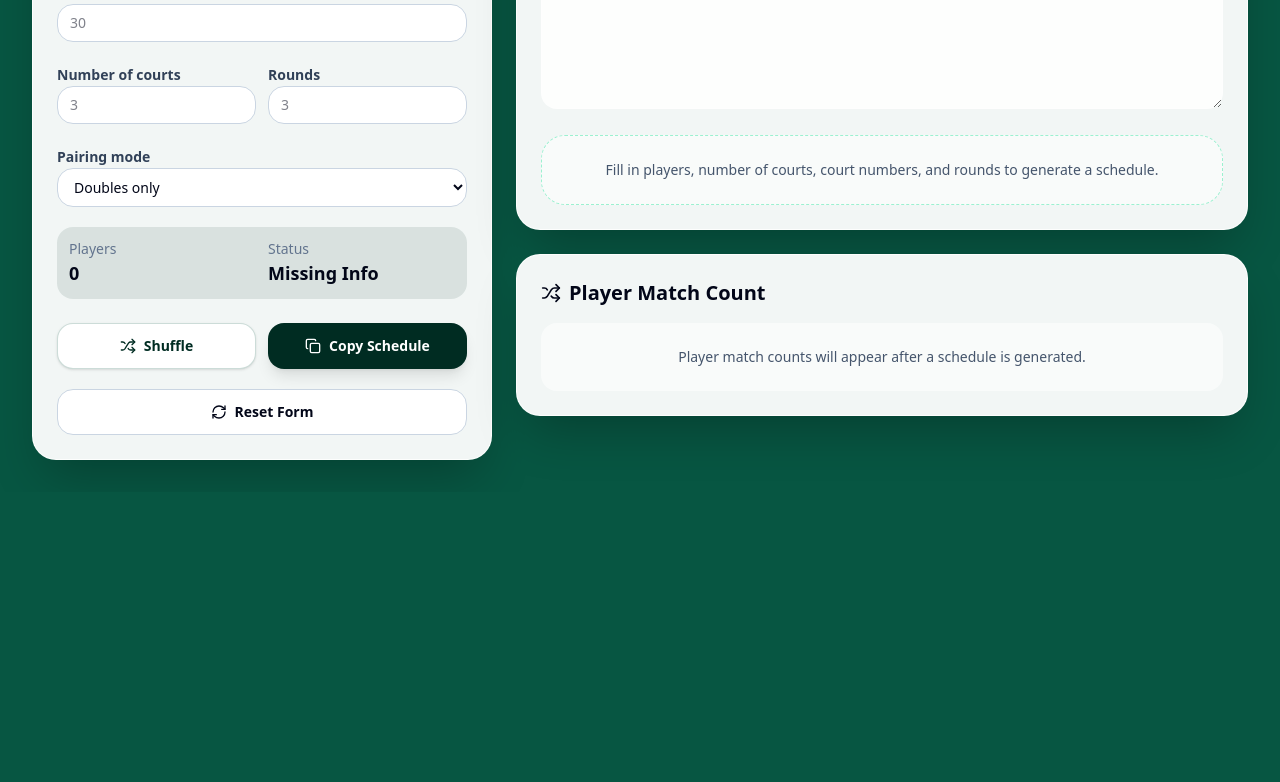
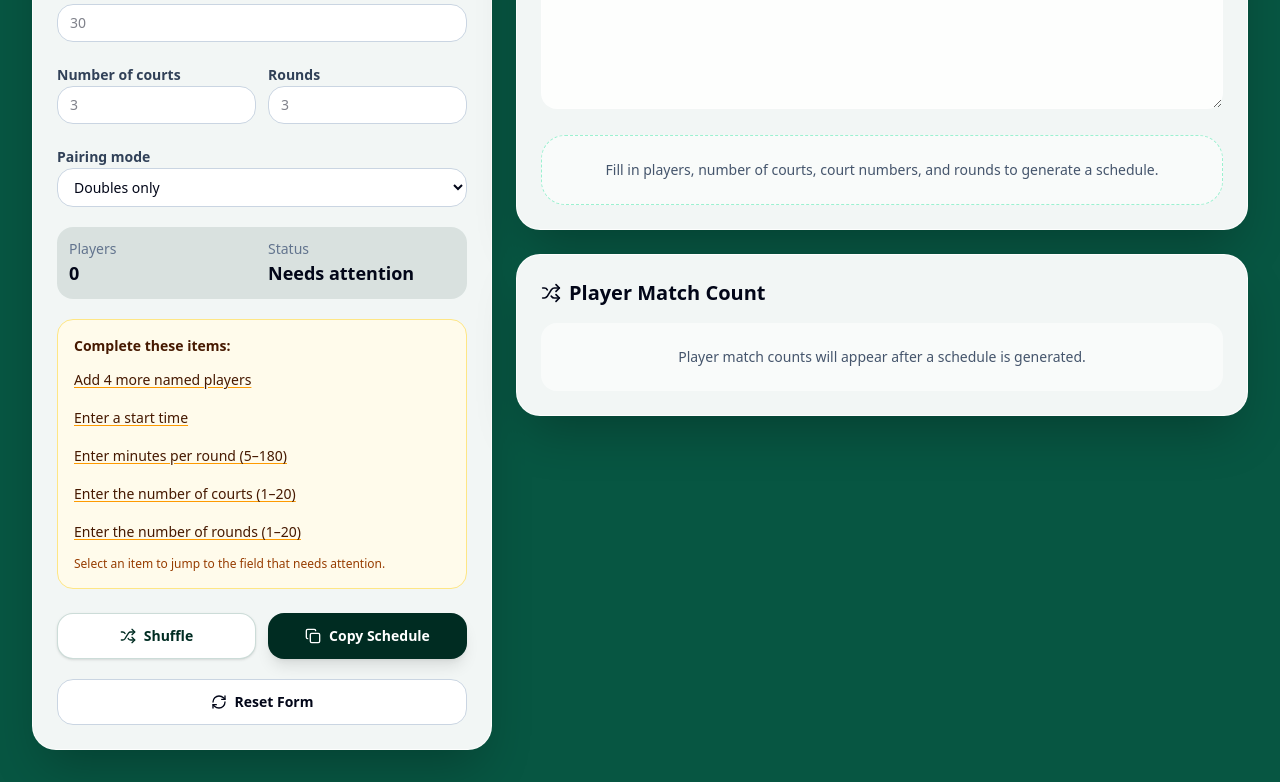
Before and after one commit to tjtroncoso/polo-mighty-ducks-round-robin, a React (Vite) app: page / in a window 1280 px wide. Shown: the part 806-1588 px from the top of the page. Before the commit the page ends 1298 px from the top, so only its background shows below. Built offline with nearby package versions, Linux system fonts and the light colour scheme.

Commit message:
Show a clickable checklist for incomplete setup

```diff
--- a/src/App.jsx
+++ b/src/App.jsx
@@ -3,6 +3,7 @@ import React, { useMemo, useRef, useState } from "react";
 import { Copy, Plus, RefreshCw, Shuffle, Trash2, Users } from "lucide-react";
 import { createSnapshot } from "./events.mjs";
 import { eventApi } from "./event-api.mjs";
+import { getSetupIssues } from "./setup-status.mjs";
 
 const createBlankPlayer = () => ({
   id:
@@ -211,7 +212,19 @@ export default function TennisRoundRobinGenerator() {
   const maleCount = playersData.filter((player) => player.gender === "male").length;
   const femaleCount = playersData.filter((player) => player.gender === "female").length;
   const mixedReady = !isMixedMode || (maleCount >= 2 && femaleCount >= 2);
-  const scheduleReady = playerCount > 0 && courtCount > 0 && parseOptionalPositiveInteger(rounds, 0, 0, 20) > 0 && mixedReady && generated.errors.length === 0;
+  const setupIssues = getSetupIssues({ playerRows, startTime, matchFormat, minutesPerRound, gamesToWin, courts, rounds, mode });
+  const hasPlayableMatch = generated.schedule.some((round) => round.matches.length > 0);
+  if (setupIssues.length === 0 && generated.errors.length === 0 && !hasPlayableMatch) {
+    setupIssues.push({ targetId: "players-section", label: "No playable match—check arrival times and locked pairs" });
+  }
+  const scheduleReady = setupIssues.length === 0 && generated.errors.length === 0 && mixedReady && hasPlayableMatch;
+
+  function focusSetupField(targetId) {
+    const target = document.getElementById(targetId);
+    if (!target) return;
+    target.scrollIntoView({ behavior: "smooth", block: "center" });
+    window.setTimeout(() => target.focus({ preventScroll: true }), 350);
+  }
 
   return (
     <div className="tennis-app relative min-h-screen overflow-hidden p-4 text-slate-950 md:p-8">
@@ -233,10 +246,11 @@ export default function TennisRoundRobinGenerator() {
             </div>
 
             <div className="space-y-5">
-              <div className="space-y-3">
+              <div id="players-section" className="space-y-3" tabIndex={-1}>
                 <div className="flex items-center justify-between gap-3">
                   <FieldLabel>Players</FieldLabel>
                   <button
+                    id="add-player"
                     type="button"
                     onClick={addPlayerRow}
                     className="inline-flex items-center gap-1 rounded-full bg-emerald-950 px-3 py-1.5 text-xs font-semibold text-white transition hover:bg-emerald-800"
@@ -260,6 +274,7 @@ export default function TennisRoundRobinGenerator() {
                         <div className="flex items-center gap-2">
                           <div className="flex h-8 w-8 shrink-0 items-center justify-center rounded-full bg-slate-100 text-sm font-bold text-slate-600">{index + 1}</div>
                           <input
+                            id={`player-name-${row.id}`}
                             value={row.name}
                             onChange={(event) => updatePlayerRow(row.id, { name: event.target.value })}
                             className="min-w-0 flex-1 rounded-xl border border-slate-300 bg-white px-3 py-2 text-sm outline-none ring-slate-400 transition focus:ring-2"
@@ -279,6 +294,7 @@ export default function TennisRoundRobinGenerator() {
                         {isMixedMode ? (
                           <div className="mt-3">
                             <select
+                              id={`gender-${row.id}`}
                               value={row.gender}
                               aria-label={`Player ${index + 1} gender`}
                               onChange={(event) => updatePlayerRow(row.id, { gender: event.target.value })}
@@ -317,6 +333,7 @@ export default function TennisRoundRobinGenerator() {
                         <div className="mt-3 flex flex-col gap-2 sm:flex-row sm:items-center sm:justify-between">
                           <label className="inline-flex items-center gap-2 text-sm font-medium text-slate-700">
                             <input
+                              id={`arrival-${row.id}`}
                               type="checkbox"
                               checked={row.isLate}
                               onChange={(event) => updatePlayerRow(row.id, { isLate: event.target.checked, arrival: event.target.checked ? row.arrival : "" })}
@@ -347,6 +364,7 @@ export default function TennisRoundRobinGenerator() {
                 <div className="space-y-2">
                   <FieldLabel>Start time</FieldLabel>
                   <input
+                    id="start-time"
                     value={startTime}
                     onChange={(event) => setStartTime(event.target.value)}
                     className="w-full rounded-2xl border border-slate-300 bg-white px-3 py-2 text-sm outline-none ring-slate-400 transition focus:ring-2"
@@ -389,6 +407,7 @@ export default function TennisRoundRobinGenerator() {
                 <div className="space-y-2">
                   <FieldLabel>Minutes / round</FieldLabel>
                   <input
+                    id="minutes-per-round"
                     type="number"
                     min="5"
                     max="180"
@@ -425,6 +444,7 @@ export default function TennisRoundRobinGenerator() {
                 <div className="space-y-2">
                   <FieldLabel>Number of courts</FieldLabel>
                   <input
+                    id="courts"
                     type="number"
                     min="0"
                     value={courts}
@@ -441,6 +461,7 @@ export default function TennisRoundRobinGenerator() {
                 <div className="space-y-2">
                   <FieldLabel>Rounds</FieldLabel>
                   <input
+                    id="rounds"
                     type="number"
                     min="0"
                     value={rounds}
@@ -497,9 +518,32 @@ export default function TennisRoundRobinGenerator() {
                 </div>
                 <div>
                   <div className="text-slate-500">Status</div>
-                  <div className="text-lg font-bold">{generated.errors.length ? "Pairing issue" : scheduleReady ? "Ready" : "Missing Info"}</div>
+                  <div className="text-lg font-bold">{generated.errors.length ? "Pairing issue" : scheduleReady ? "Ready" : "Needs attention"}</div>
                 </div>
               </div>
+
+              {!scheduleReady ? (
+                <div className="rounded-2xl border border-amber-200 bg-amber-50 p-4 text-sm text-amber-950" role="status" aria-live="polite">
+                  <div className="font-bold">Complete these items:</div>
+                  <ul className="mt-2 space-y-1.5">
+                    {setupIssues.map((issue) => (
+                      <li key={`${issue.targetId}-${issue.label}`}>
+                        <button type="button" onClick={() => focusSetupField(issue.targetId)} className="min-h-8 text-left font-medium underline decoration-amber-500 underline-offset-2 hover:text-emerald-900">
+                          {issue.label}
+                        </button>
+                      </li>
+                    ))}
+                    {generated.errors.map((error, index) => (
+                      <li key={`${index}-${error}`}>
+                        <button type="button" onClick={() => focusSetupField("players-section")} className="min-h-8 text-left font-medium underline decoration-amber-500 underline-offset-2 hover:text-emerald-900">
+                          {error}
+                        </button>
+                      </li>
+                    ))}
+                  </ul>
+                  <p className="mt-2 text-xs text-amber-800">Select an item to jump to the field that needs attention.</p>
+                </div>
+              ) : null}
 
               <div className="grid grid-cols-2 gap-3 pt-1">
                 <button
--- /dev/null
+++ b/src/setup-status.mjs
@@ -0,0 +1,53 @@
+function validInteger(value, minimum, maximum) {
+  const number = Number(value);
+  return String(value).trim() !== "" && Number.isInteger(number) && number >= minimum && number <= maximum;
+}
+
+function plural(count, singular, pluralForm = `${singular}s`) {
+  return count === 1 ? singular : pluralForm;
+}
+
+export function getSetupIssues({ playerRows, startTime, matchFormat, minutesPerRound, gamesToWin, courts, rounds, mode }) {
+  const namedPlayers = playerRows.filter((row) => row.name.trim());
+  const minimumPlayers = mode === "singles" ? 2 : 4;
+  const playersNeeded = Math.max(0, minimumPlayers - namedPlayers.length);
+  const issues = [];
+
+  if (playersNeeded > 0) {
+    issues.push({
+      targetId: "add-player",
+      label: `Add ${playersNeeded} more named ${plural(playersNeeded, "player")}`,
+    });
+  }
+  if (!startTime.trim()) issues.push({ targetId: "start-time", label: "Enter a start time" });
+  if (matchFormat === "timed" && !validInteger(minutesPerRound, 5, 180)) {
+    issues.push({ targetId: "minutes-per-round", label: "Enter minutes per round (5–180)" });
+  }
+  if (matchFormat === "games" && !validInteger(gamesToWin, 1, 99)) {
+    issues.push({ targetId: "games-to-win", label: "Enter games to win (1–99)" });
+  }
+  if (!validInteger(courts, 1, 20)) issues.push({ targetId: "courts", label: "Enter the number of courts (1–20)" });
+  if (!validInteger(rounds, 1, 20)) issues.push({ targetId: "rounds", label: "Enter the number of rounds (1–20)" });
+
+  const lateWithoutTime = namedPlayers.find((row) => row.isLate && !row.arrival.trim());
+  if (lateWithoutTime) {
+    issues.push({ targetId: `arrival-${lateWithoutTime.id}`, label: `Enter an arrival time for ${lateWithoutTime.name.trim()}` });
+  }
+
+  if (mode === "mixed" && namedPlayers.length >= minimumPlayers) {
+    const withoutGender = namedPlayers.filter((row) => !row.gender);
+    if (withoutGender.length > 0) {
+      issues.push({
+        targetId: `gender-${withoutGender[0].id}`,
+        label: `Select Male/Female for ${withoutGender.length} ${plural(withoutGender.length, "player")}`,
+      });
+    } else {
+      const maleCount = namedPlayers.filter((row) => row.gender === "male").length;
+      const femaleCount = namedPlayers.filter((row) => row.gender === "female").length;
+      if (maleCount < 2) issues.push({ targetId: `gender-${namedPlayers[0].id}`, label: "Choose at least 2 male players for mixed doubles" });
+      if (femaleCount < 2) issues.push({ targetId: `gender-${namedPlayers[0].id}`, label: "Choose at least 2 female players for mixed doubles" });
+    }
+  }
+
+  return issues;
+}
```
Also changed, not shown: 1 other file (tests, documents, lock files or other folders).
